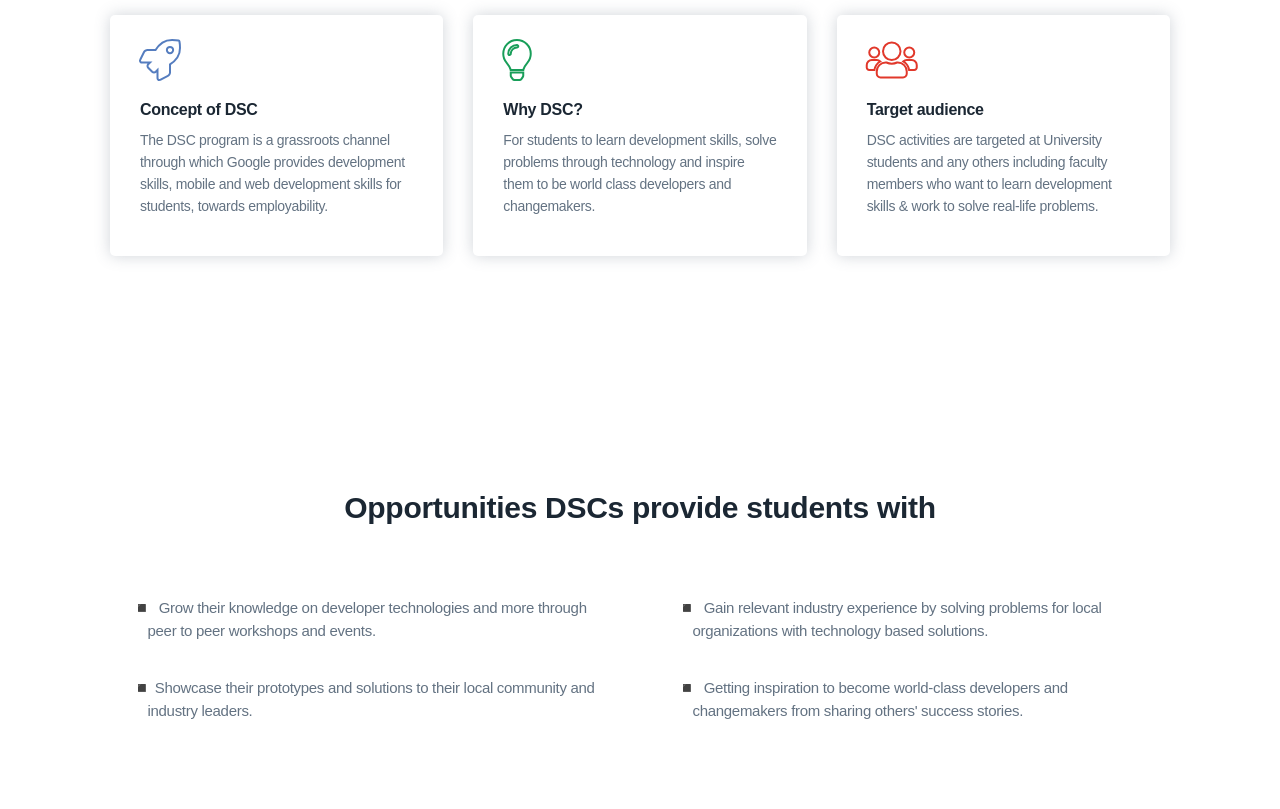
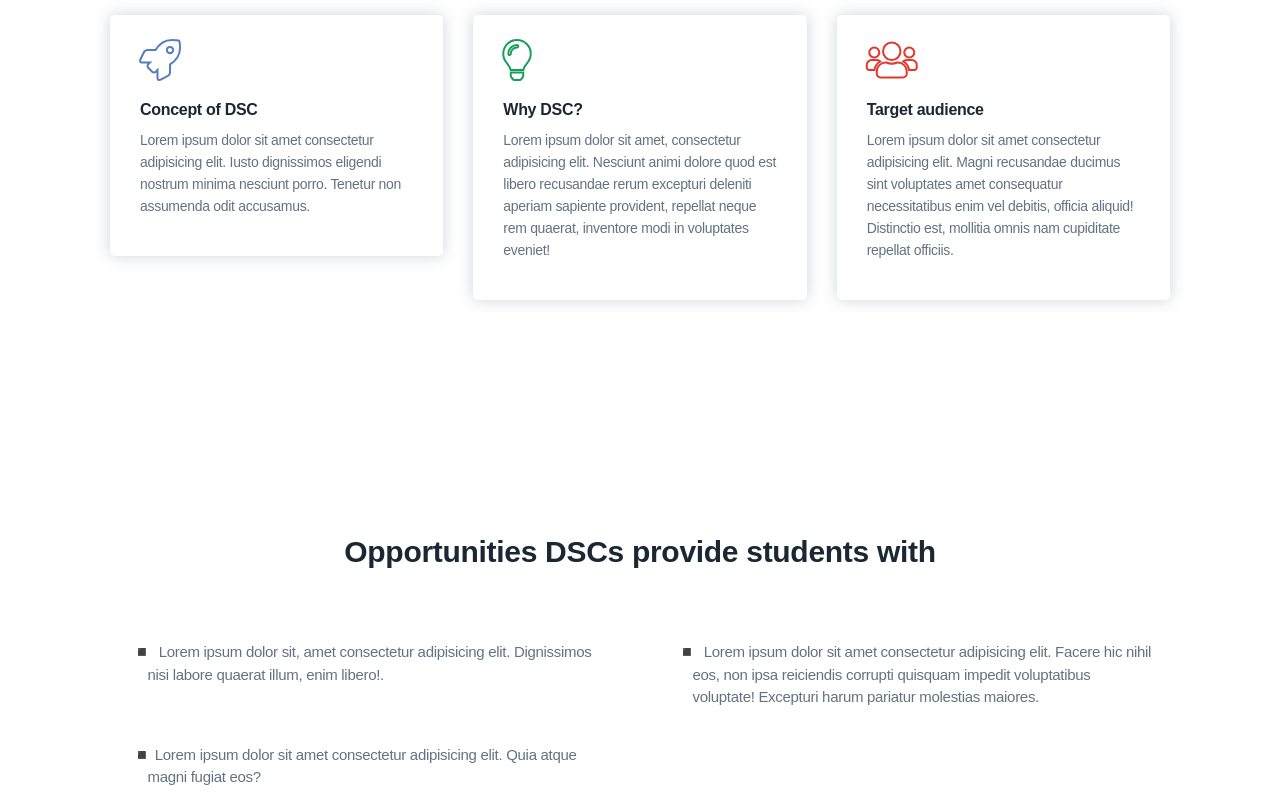
Before and after one commit to AdityaLahane-2003/Individual_cahpters_page, a plain HTML site: page index.html in a window 1280 px wide. Shown: the part 800-1609 px from the top of the page. Drawn offline with Linux system fonts and the light colour scheme; a web font is replaced by a local one.

Commit message:
Added Files-2

```diff
--- a/index.html
+++ b/index.html
@@ -95,8 +95,8 @@
                         <div class="feature-card__body">
                             <i class="fas fa-rocket ghost-blue"></i>
                             <h4 class="feature-title">Concept of DSC</h4>
-                            <p>The DSC program is a grassroots channel through which Google provides development skills,
-                                mobile and web development skills for students, towards employability.
+                            <p>Lorem ipsum dolor sit amet consectetur adipisicing elit. Iusto dignissimos eligendi
+                                nostrum minima nesciunt porro. Tenetur non assumenda odit accusamus.
                             </p>
                         </div>
                     </div>
@@ -106,9 +106,9 @@
                         <div class="feature-card__body">
                             <i class="fas fa-lightbulb ghost-green"></i>
                             <h4 class="feature-title">Why DSC?</h4>
-                            <p>For students to learn development skills, solve problems through technology
-                                and inspire them to be world class developers and changemakers.
-                            </p>
+                            <p>Lorem ipsum dolor sit amet, consectetur adipisicing elit. Nesciunt animi dolore quod est
+                                libero recusandae rerum excepturi deleniti aperiam sapiente provident, repellat neque
+                                rem quaerat, inventore modi in voluptates eveniet!</p>
                         </div>
                     </div>
                 </div>
@@ -117,9 +117,9 @@
                         <div class="feature-card__body">
                             <i class="fas fa-users ghost-red"></i>
                             <h4 class="feature-title">Target audience</h4>
-                            <p>DSC activities are targeted at University students and any others
-                                including faculty members who want to learn development skills &amp; work to solve
-                                real-life problems.</p>
+                            <p>Lorem ipsum dolor sit amet consectetur adipisicing elit. Magni recusandae ducimus sint
+                                voluptates amet consequatur necessitatibus enim vel debitis, officia aliquid! Distinctio
+                                est, mollitia omnis nam cupiditate repellat officiis.</p>
                         </div>
                     </div>
                 </div>
@@ -137,9 +137,7 @@
                     <div class="card">
                         <div class="card-body">
                             <ul>
-                                <li> ◾&nbsp; Grow their knowledge on developer technologies and more through peer to
-                                    peer workshops and
-                                    events.</li>
+                                <li> ◾&nbsp; Lorem ipsum dolor sit, amet consectetur adipisicing elit. Dignissimos nisi labore quaerat illum, enim libero!.</li>
                             </ul>
                         </div>
                     </div>
@@ -148,9 +146,7 @@
                     <div class="card">
                         <div class="card-body">
                             <ul>
-                                <li> ◾&nbsp; Gain relevant industry experience by solving problems for local
-                                    organizations with
-                                    technology based solutions.</li>
+                                <li> ◾&nbsp; Lorem ipsum dolor sit amet consectetur adipisicing elit. Facere hic nihil eos, non ipsa reiciendis corrupti quisquam impedit voluptatibus voluptate! Excepturi harum pariatur molestias maiores.</li>
                             </ul>
                         </div>
                     </div>
@@ -161,19 +157,7 @@
                     <div class="card">
                         <div class="card-body">
                             <ul>
-                                <li> ◾&nbsp;Showcase their prototypes and solutions to their local community and
-                                    industry leaders.</li>
-                            </ul>
-                        </div>
-                    </div>
-                </div>
-                <div class="col-sm-6">
-                    <div class="card">
-                        <div class="card-body">
-                            <ul>
-                                <li> ◾&nbsp; Getting inspiration to become world-class developers and changemakers from
-                                    sharing others' success stories.
-                                </li>
+                                <li> ◾&nbsp;Lorem ipsum dolor sit amet consectetur adipisicing elit. Quia atque magni fugiat eos?</li>
                             </ul>
                         </div>
                     </div>
@@ -209,7 +193,7 @@
                                     alt="Event two poster">
                                 <div class="card-body">
                                     <p class="tagging expert float-right">Expert</p>
-                                    <h5 class="card-title">Firebase for Android</h5>
+                                    <h5 class="card-title">Event 1</h5>
                                     <table>
                                         <tr>
                                             <td width="15%" class="text-blue"><i class="far fa-calendar-alt"></i></td>
@@ -235,7 +219,7 @@
                                     alt="Event three poster">
                                 <div class="card-body">
                                     <p class="tagging beginner float-right">Beginner</p>
-                                    <h5 class="card-title">Raspberry Pi Jam</h5>
+                                    <h5 class="card-title"> Event 2</h5>
                                     <table>
                                         <tr>
                                             <td width="15%" class="text-blue"><i class="far fa-calendar-alt"></i></td>
@@ -243,7 +227,7 @@
                                         </tr>
                                         <tr>
                                             <td class="text-red"><i class="fas fa-map-marker-alt"></i></td>
-                                            <td>LH 20, Main Campus</td>
+                                            <td>Main Campus</td>
 
                                         </tr>
                                         <tr>
@@ -261,7 +245,7 @@
                                     alt="Event three poster">
                                 <div class="card-body">
                                     <p class="tagging beginner float-right">Beginner</p>
-                                    <h5 class="card-title">Raspberry Pi Jam</h5>
+                                    <h5 class="card-title">Event 3</h5>
                                     <table>
                                         <tr>
                                             <td width="15%" class="text-blue"><i class="far fa-calendar-alt"></i></td>
@@ -269,7 +253,7 @@
                                         </tr>
                                         <tr>
                                             <td class="text-red"><i class="fas fa-map-marker-alt"></i></td>
-                                            <td>LH 20, Main Campus</td>
+                                            <td>Main Campus</td>
 
                                         </tr>
                                         <tr>
@@ -303,7 +287,9 @@
                                             <hr>
                                             <h6>DATE : 26<sup>th</sup> Jan 2019</h6>
                                             <h6>VENUE : LH 27, Main Campus</h6>
-                                            <p>Lorem ipsum dolor sit amet consectetur adipisicing elit. Assumenda aspernatur sapiente eligendi quibusdam corrupti quia sint deserunt, ea iure numquam praesentium quis vero error perspiciatis?</p>
+                                            <p>Lorem ipsum dolor sit amet consectetur adipisicing elit. Assumenda
+                                                aspernatur sapiente eligendi quibusdam corrupti quia sint deserunt, ea
+                                                iure numquam praesentium quis vero error perspiciatis?</p>
                                         </div>
                                         <a href="https://docs.google.com/presentation/d/e/2PACX-1vRN5WZ7VZJzoFJloAt36sHnRkbbyvXWB7oCOkL4uJ4LtKhVULJpidv3i5aGDTnZHqwGF7unY9l7E8R6/embed?start=false&loop=false&delayms=3000"
                                             class="past-event" target="_blank" rel="noopener">Go to slides</a>
@@ -323,7 +309,9 @@
                                             <hr>
                                             <h6>DATE : 26<sup>th</sup> Jan 2019</h6>
                                             <h6>VENUE : LH 27, Main Campus</h6>
-                                            <p>Lorem ipsum dolor sit amet consectetur adipisicing elit. Assumenda aspernatur sapiente eligendi quibusdam corrupti quia sint deserunt, ea iure numquam praesentium quis vero error perspiciatis?</p>
+                                            <p>Lorem ipsum dolor sit amet consectetur adipisicing elit. Assumenda
+                                                aspernatur sapiente eligendi quibusdam corrupti quia sint deserunt, ea
+                                                iure numquam praesentium quis vero error perspiciatis?</p>
                                         </div>
                                         <a href="https://docs.google.com/presentation/d/e/2PACX-1vRN5WZ7VZJzoFJloAt36sHnRkbbyvXWB7oCOkL4uJ4LtKhVULJpidv3i5aGDTnZHqwGF7unY9l7E8R6/embed?start=false&loop=false&delayms=3000"
                                             class="past-event" target="_blank" rel="noopener">Go to slides</a>
@@ -363,8 +351,7 @@
 
                                     </div>
                                     <div class="avatar">
-                                        <img data-src="images\assets\team.png"
-                                            alt="lead avatar">
+                                        <img data-src="images\assets\team.png" alt="lead avatar">
                                     </div>
                                     <div class="info">
                                         <div class="title">
@@ -388,8 +375,7 @@
                                                 </a>
                                             </li>
                                             <li>
-                                                <a href="https://linkedin.com/" target="_blank"
-                                                    rel="noopener">
+                                                <a href="https://linkedin.com/" target="_blank" rel="noopener">
                                                     <i class="fab fa-linkedin"></i>
                                                 </a>
                                             </li>
@@ -406,8 +392,7 @@
 
                                     </div>
                                     <div class="avatar">
-                                        <img data-src="images\assets\team1.png"
-                                            alt="lead avatar">
+                                        <img data-src="images\assets\team1.png" alt="lead avatar">
                                     </div>
                                     <div class="info">
                                         <div class="title">
@@ -431,8 +416,7 @@
                                                 </a>
                                             </li>
                                             <li>
-                                                <a href="https://linkedin.com/" target="_blank"
-                                                    rel="noopener">
+                                                <a href="https://linkedin.com/" target="_blank" rel="noopener">
                                                     <i class="fab fa-linkedin"></i>
                                                 </a>
                                             </li>
@@ -449,8 +433,7 @@
 
                                     </div>
                                     <div class="avatar">
-                                        <img data-src="images\assets\team2.png"
-                                            alt="lead avatar">
+                                        <img data-src="images\assets\team2.png" alt="lead avatar">
                                     </div>
                                     <div class="info">
                                         <div class="title">
@@ -474,8 +457,7 @@
                                                 </a>
                                             </li>
                                             <li>
-                                                <a href="https://linkedin.com/" target="_blank"
-                                                    rel="noopener">
+                                                <a href="https://linkedin.com/" target="_blank" rel="noopener">
                                                     <i class="fab fa-linkedin"></i>
                                                 </a>
                                             </li>
@@ -492,8 +474,7 @@
 
                                     </div>
                                     <div class="avatar">
-                                        <img data-src="images\assets\team3.png"
-                                            alt="lead avatar">
+                                        <img data-src="images\assets\team3.png" alt="lead avatar">
                                     </div>
                                     <div class="info">
                                         <div class="title">
@@ -517,8 +498,7 @@
                                                 </a>
                                             </li>
                                             <li>
-                                                <a href="https://linkedin.com/" target="_blank"
-                                                    rel="noopener">
+                                                <a href="https://linkedin.com/" target="_blank" rel="noopener">
                                                     <i class="fab fa-linkedin"></i>
                                                 </a>
                                             </li>
@@ -563,16 +543,13 @@
                                 <h4 class="footer-widget__title">Programs</h4>
                                 <ul class="list-unstyled">
                                     <li>
-                                        <a href="#hero" target="_blank"
-                                            rel="noreferrer">Program 1</a>
+                                        <a href="#hero" target="_blank" rel="noreferrer">Program 1</a>
                                     </li>
                                     <li>
-                                        <a href="#hero" target="_blank"
-                                            rel="noreferrer">Program 2</a>
+                                        <a href="#hero" target="_blank" rel="noreferrer">Program 2</a>
                                     </li>
                                     <li>
-                                        <a href="#hero" target="_blank"
-                                            rel="noreferrer">Program 3</a>
+                                        <a href="#hero" target="_blank" rel="noreferrer">Program 3</a>
                                     </li>
                                 </ul>
                             </div>
@@ -582,10 +559,10 @@
                                 <h4 class="footer-widget__title">College</h4>
                                 <ul>
                                     <li class="list-unstyled">
-                                        <li>
-                                            <a class="nav-link" href="#about_us">About
-                                            </a>
-                                        </li>
+                                    <li>
+                                        <a class="nav-link" href="#about_us">About
+                                        </a>
+                                    </li>
                                     <li>
                                         <a href="#events" class="nav-link">Events</a>
                                     </li>
```
